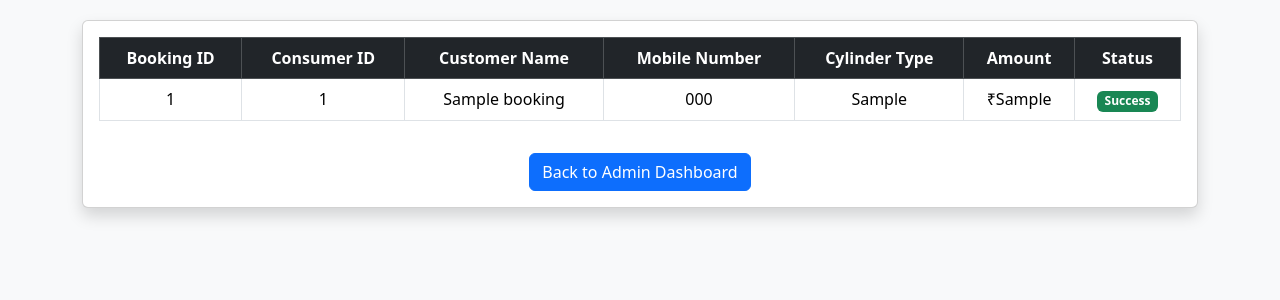
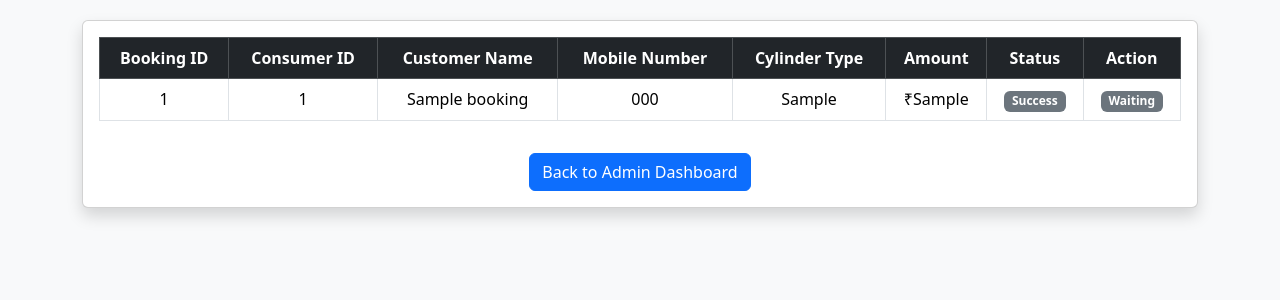
Before and after one commit to shravanikenchu-web/Online-Gas-Booking-System, a Flask app: page /view_bookings in a window 1280 px wide. Shown: the part 240-540 px from the top of the page. Run offline with Flask 3, Linux system fonts and the light colour scheme; the visitor is signed in with stand-in values (Sample User, id 1); tables that the repository leaves empty hold one stand-in row (values such as "Sample post").

Commit message:
Update 12_view_bookings.html

```diff
--- a/templates/12_view_bookings.html
+++ b/templates/12_view_bookings.html
@@ -67,6 +67,7 @@
                             <th>Cylinder Type</th>
                             <th>Amount</th>
                             <th>Status</th>
+                            <th>Action</th>
                         </tr>
 
                     </thead>
@@ -84,9 +85,52 @@
                             <td>₹{{ row[5] }}</td>
 
                             <td>
-                                <span class="badge bg-success">
-                                    {{ row[6] }}
-                                </span>
+                                {% if row[6] == "Booked" %}
+                                    <span class="badge bg-warning text-dark">Booked</span>
+
+                                {% elif row[6] == "Payment Completed" %}
+                                    <span class="badge bg-success">Payment Completed</span>
+
+                                {% elif row[6] == "Out for Delivery" %}
+                                    <span class="badge bg-info text-dark">Out for Delivery</span>
+
+                                {% elif row[6] == "Delivered" %}
+                                    <span class="badge bg-primary">Delivered</span>
+
+                                {% else %}
+                                    <span class="badge bg-secondary">{{ row[6] }}</span>
+                                {% endif %}
+                            </td>
+
+                            <td>
+
+                                {% if row[6] == "Payment Completed" %}
+
+                                    <a href="/send_delivery_otp/{{ row[0] }}"
+                                       class="btn btn-warning btn-sm">
+                                        Send Delivery OTP
+                                    </a>
+
+                                {% elif row[6] == "Out for Delivery" %}
+
+                                    <span class="badge bg-info">
+                                        OTP Sent
+                                    </span>
+
+                                {% elif row[6] == "Delivered" %}
+
+                                    <span class="badge bg-success">
+                                        Delivery Verified
+                                    </span>
+
+                                {% else %}
+
+                                    <span class="badge bg-secondary">
+                                        Waiting
+                                    </span>
+
+                                {% endif %}
+
                             </td>
 
                         </tr>
```
